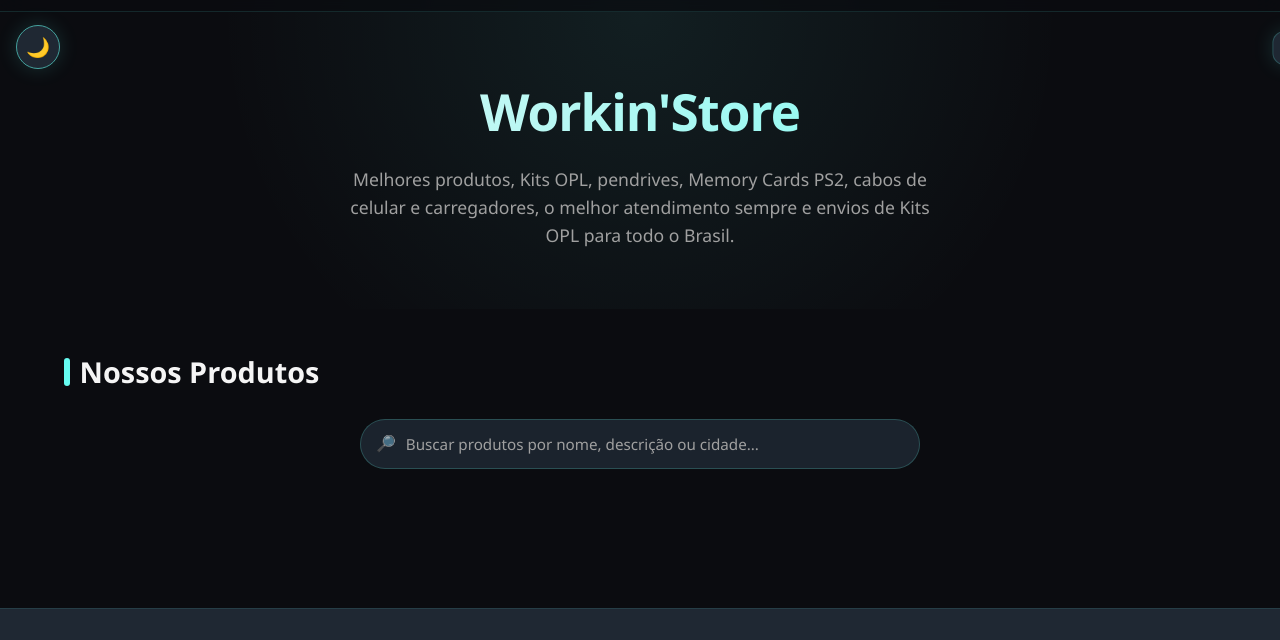
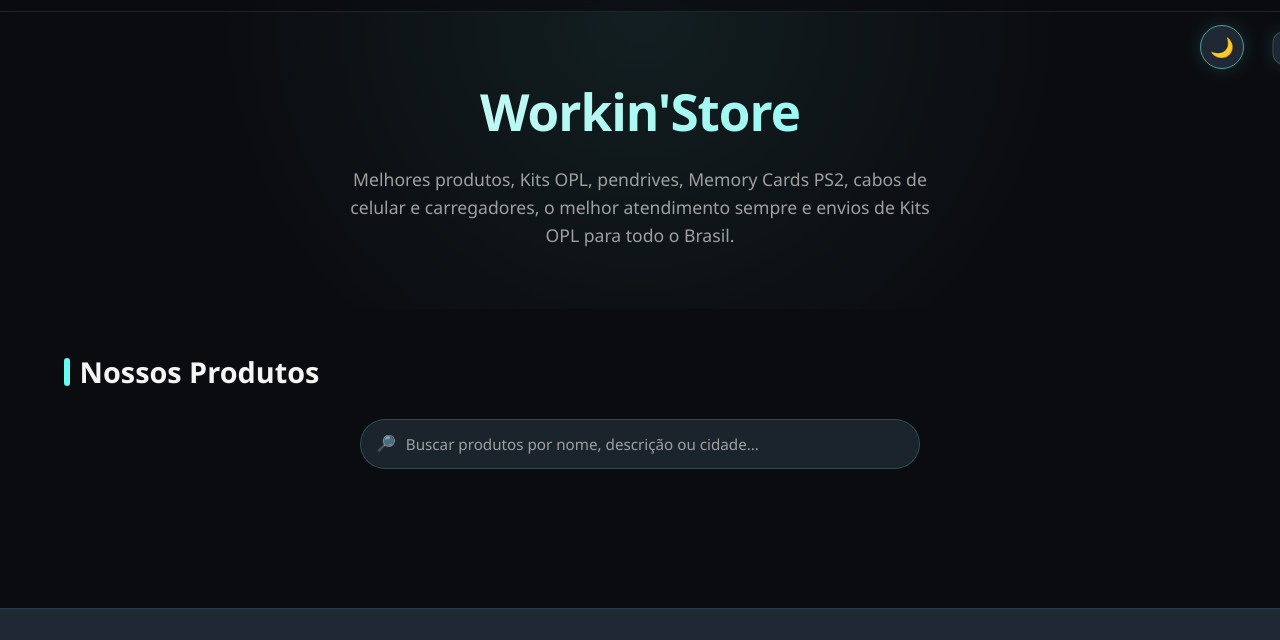
Before and after one commit to gamesworkin/teste, a plain HTML site: page index.html in a window 1280 px wide. Shown: the part 59-699 px from the top of the page. Drawn offline with Linux system fonts and the light colour scheme; no server answers.

Commit message:
Update style.css

```diff
--- a/style.css
+++ b/style.css
@@ -1468,7 +1468,7 @@ footer {
 .theme-toggle {
   position: fixed;
   top: 84px;
-  left: 16px;
+  left: 1200px;
   z-index: 1200;
   width: 44px;
   height: 44px;
```
